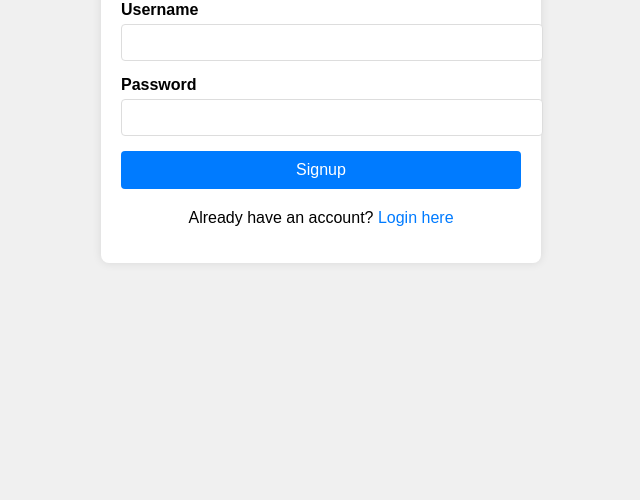
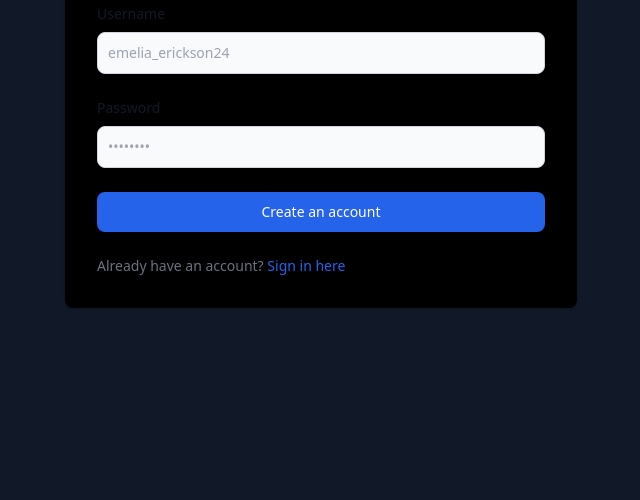
Before and after one commit to adithyaajayGit/Chat-Bot, a website: page public/signup.html in a window 1280 px wide. Shown: the part 300-800 px from the top of the page, without its empty margins (319-959 px from the left). Drawn offline with nearby package versions, Linux system fonts and the light colour scheme.

Commit message:
style:signup.html

```diff
--- a/public/signup.html
+++ b/public/signup.html
@@ -4,71 +4,11 @@
     <meta charset="UTF-8">
     <meta name="viewport" content="width=device-width, initial-scale=1.0">
     <title>Signup</title>
-    <style>
-        body {
-            font-family: Arial, sans-serif;
-            display: flex;
-            justify-content: center;
-            align-items: center;
-            height: 100vh;
-            background-color: #f0f0f0;
-            margin: 0;
-        }
-        .container {
-            background-color: #fff;
-            padding: 20px;
-            border-radius: 8px;
-            box-shadow: 0 0 10px rgba(0, 0, 0, 0.1);
-            max-width: 400px;
-            width: 100%;
-        }
-        h1 {
-            margin-top: 0;
-            font-size: 24px;
-            color: #333;
-        }
-        .form-group {
-            margin-bottom: 15px;
-        }
-        .form-group label {
-            display: block;
-            margin-bottom: 5px;
-            font-weight: bold;
-        }
-        .form-group input {
-            width: 100%;
-            padding: 10px;
-            border: 1px solid #ddd;
-            border-radius: 4px;
-        }
-        .form-group button {
-            width: 100%;
-            padding: 10px;
-            border: none;
-            border-radius: 4px;
-            background-color: #007bff;
-            color: #fff;
-            font-size: 16px;
-            cursor: pointer;
-        }
-        .form-group button:hover {
-            background-color: #0056b3;
-        }
-        .redirect {
-            text-align: center;
-            margin-top: 20px;
-        }
-        .redirect a {
-            color: #007bff;
-            text-decoration: none;
-        }
-        .redirect a:hover {
-            text-decoration: underline;
-        }
-    </style>
+    <script src="https://cdn.tailwindcss.com"></script>
+
 </head>
 <body>
-    <div class="container">
+    <!-- <div class="container">
         <h1>Signup</h1>
         <div class="form-group">
             <label for="signup-username">Username</label>
@@ -84,7 +24,34 @@
         <div class="redirect">
             <p>Already have an account? <a href="login.html">Login here</a></p>
         </div>
-    </div>
+    </div> -->
+    <section class="flex justify-center items-center h-screen bg-gray-900">
+        <section class="flex flex-col w-full items-center pt-6">
+            <div
+              class="w-full  bg-black rounded-lg shadow dark:border md:mt-0 sm:max-w-lg xl:p-0 dark:bg-gray-800 dark:border-gray-700">
+              <div class="p-6 space-y-4 md:space-y-6 sm:p-8">
+                <h1 class="text-xl font-bold leading-tight tracking-tight text-gray-900 md:text-2xl text-white">Create an
+                  account
+                </h1>
+                <form class="space-y-4 md:space-y-6">
+                  <div>
+                    <label for="username" class="block mb-2 text-sm font-medium text-gray-900 dark:text-white">Username</label>
+                    <input type="text" id="signup-username" name="username"  class="bg-gray-50 border border-gray-300 text-gray-900 sm:text-sm rounded-lg focus:ring-blue-600 focus:border-blue-600 block w-full p-2.5 dark:bg-gray-700 dark:border-gray-600 dark:placeholder-gray-400 dark:text-white dark:focus:ring-blue-500 dark:focus:border-blue-500" placeholder="emelia_erickson24" required="">
+                  </div>
+                  <div>
+                    <label for="password" class="block mb-2 text-sm font-medium text-gray-900 dark:text-white">Password</label>
+                    <input type="password" id="signup-password" name="password"  placeholder="••••••••" class="bg-gray-50 border border-gray-300 text-gray-900 sm:text-sm rounded-lg focus:ring-blue-600 focus:border-blue-600 block w-full p-2.5 dark:bg-gray-700 dark:border-gray-600 dark:placeholder-gray-400 dark:text-white dark:focus:ring-blue-500 dark:focus:border-blue-500" required="">
+                  </div>
+                  <button type="submit" id="signup-btn" class="w-full text-white bg-blue-600 hover:bg-blue-700 focus:ring-4 focus:outline-none focus:ring-blue-300 font-medium rounded-lg text-sm px-5 py-2.5 text-center dark:bg-blue-600 dark:hover:bg-blue-700 dark:focus:ring-blue-800">Create an account</button>
+                  <p class="text-sm font-light text-gray-500 dark:text-gray-400">Already have an account? <a
+                      class="font-medium text-blue-600 hover:underline dark:text-blue-500" href="/signin">Sign in here</a>
+                  </p>
+                </form>
+              </div>
+            </div>
+          </section>
+    </section>
     <script src="script.js"></script>
+
 </body>
 </html>
```
Also changed, not shown: public/login.html (+28 -64 lines).
